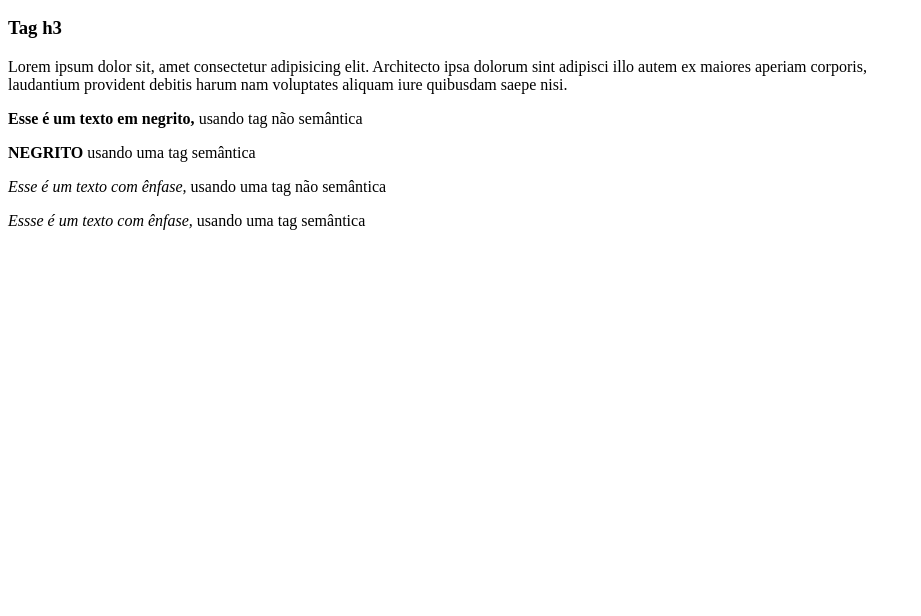
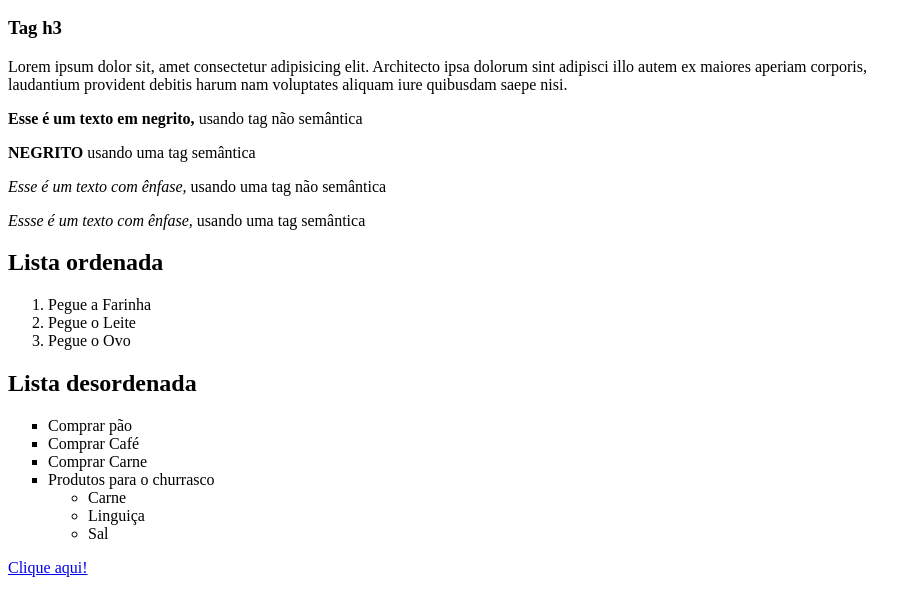
Before and after one commit to VilckFarias/studyreact, a plain HTML site: page tags-html/index.html in a window 1280 px wide. Shown: the part 110-726 px from the top of the page, without its empty margins (0-921 px from the left). Drawn offline with Linux system fonts and the light colour scheme.

Commit message:
feat(studyreact)new task 10/02

```diff
--- a/tags-html/index.html
+++ b/tags-html/index.html
@@ -14,5 +14,30 @@
     <p><strong>NEGRITO</strong> usando uma tag semântica</p>
     <p><i>Esse é um texto com ênfase,</i> usando uma tag não semântica</p>
     <p><em>Essse é um texto com ênfase,</em> usando uma tag semântica</p>
+
+
+    <h2>Lista ordenada</h2>
+
+    <ol type="1" start="1">
+        <li>Pegue a Farinha</li>
+        <li>Pegue o Leite</li>
+        <li> Pegue o Ovo</li>
+    </ol>
+
+    <h2>Lista desordenada</h2>
+
+    <ul type="square">
+        <li>Comprar pão</li>
+        <li>Comprar Café</li>
+        <li>Comprar Carne</li>
+        <li>Produtos para o churrasco
+            <ul>
+                <li>Carne</li>
+                <li>Linguiça</li>
+                <li>Sal</li>
+            </ul>
+        </li>
+    </ul>
+    <a href="https://alura.com.br" target="_blank">Clique aqui!</a>
 </body>
 </html>
```
